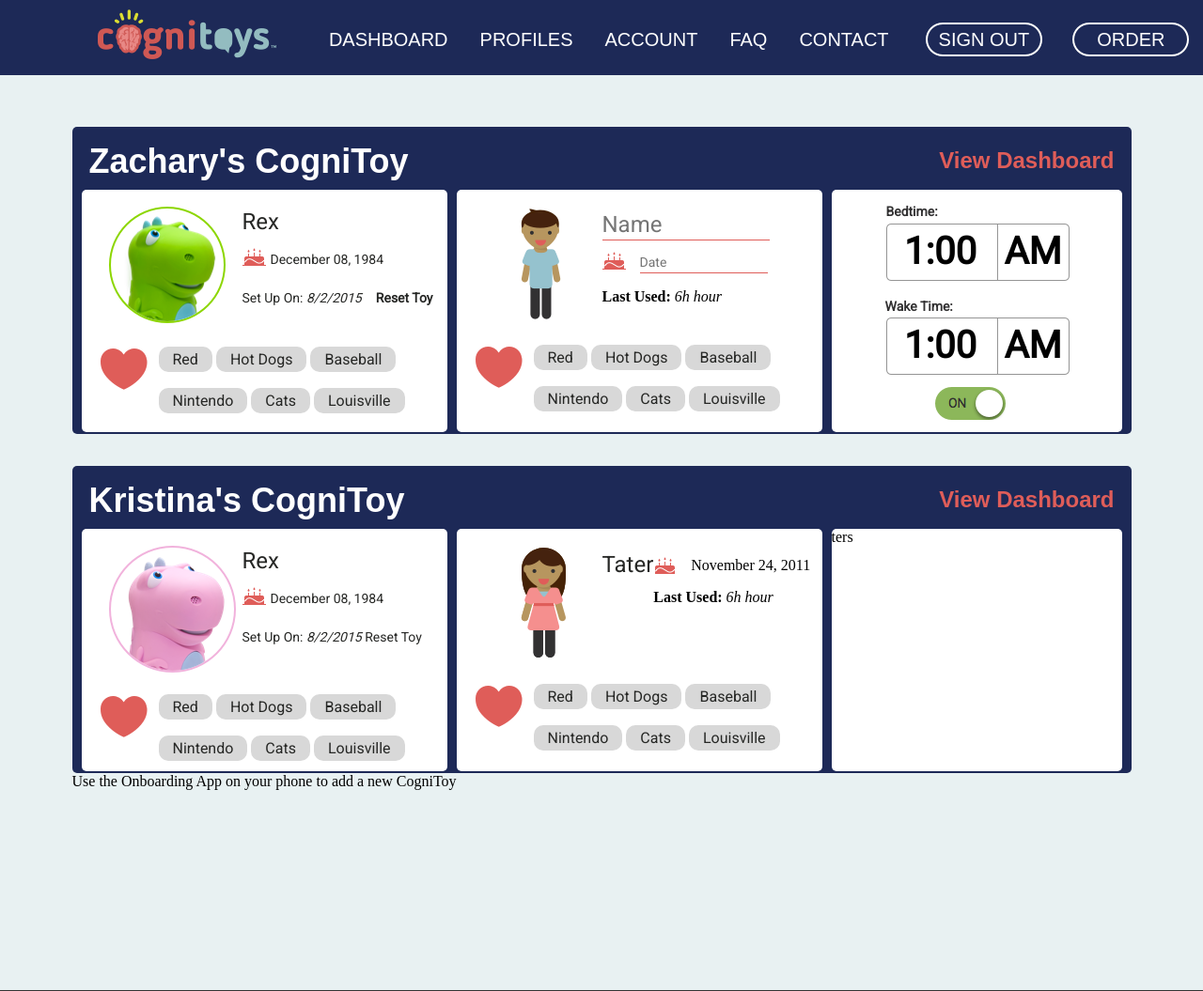
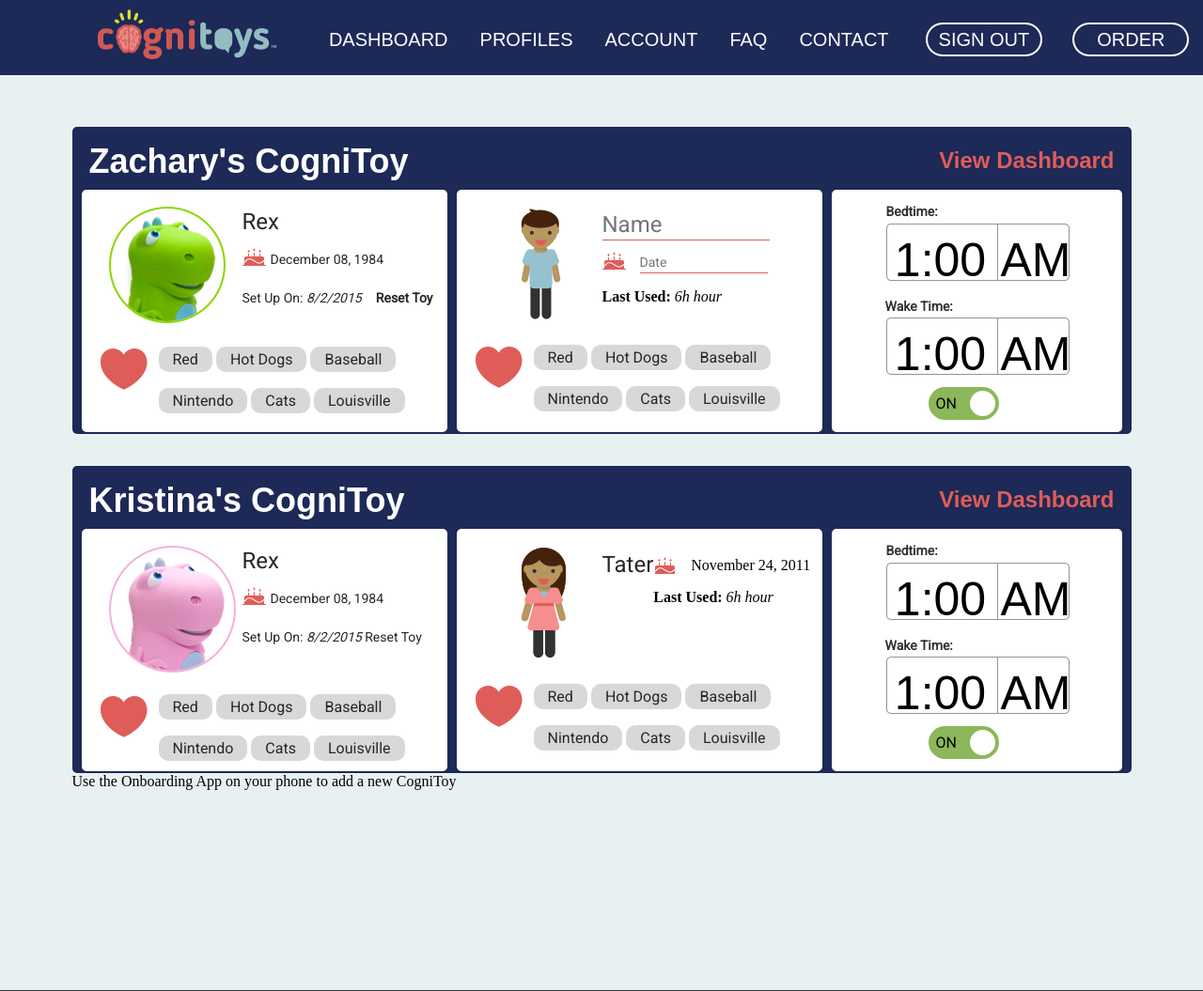
Before and after one commit to CV-AO/cogni_web, a PHP site: page /profiles.php in a window 1280 px wide; the page is wider, and only the part inside the window is pictured. Shown: the top 1055 px of that part at 94% size. Run offline with PHP 8.4, Linux system fonts and the light colour scheme; some libraries are stand-ins or nearby versions; some web fonts are replaced.

Commit message:
bugs gone, all is working well

```diff
--- a/js/timePicker.js
+++ b/js/timePicker.js
@@ -1,3 +1,35 @@
+var clickoff = null;
+var selectOpened = false;
+
+function onoffToggle(id){
+  curr = $('.'+id).attr('val')
+  if (curr == 'off'){
+    $( ".onoffcircle" ).animate({
+    right: "44px",
+    }, 300, function() {
+      $('.offtext').show()
+    });
+    $('.'+id).css('background','gainsboro')
+    $('.'+id).attr('val', 'on')
+
+    $('.ontext').hide()
+  }else{
+    $( ".onoffcircle" ).animate({
+    right: "4px",
+    }, 300, function() {
+      $('.ontext').show()
+    });
+    $('.'+id).css('background','#8cb75a')
+    $('.'+id).attr('val', 'off')
+    $('.offtext').hide()
+
+  }
+}
+
+function clickoff(){
+$('.timeChange').attr('val','contracted')
+}
+
 function zeroPad(num, places) {
   var zero = places - num.toString().length + 1;
   return Array(+(zero > 0 && zero)).join("0") + num;
@@ -5,7 +37,6 @@
 
 
 function buildTimePicker() {
-    $('#timePicker').remove();
     var result = document.createElement('div');
     result.setAttribute('id','timePicker');
     var result2 = document.createElement('div');
@@ -53,58 +84,99 @@
     return result2;
 }
 
+//$('#timePicker').html(buildTimePicker());
+//document.getElementById('timePicker').appendChild(buildTimePicker());
 
 $(function(){
-
+  $('.offtext').hide()
   $('body').click(function(){
+    if (selectOpened) {
+        selectOpened = false;
+    }
     if (!$(event.target).closest('#timePicker, #profiles_toydetail_block_bottom_three_two, #profiles_toydetail_block_bottom_three_four').length) {
       $('#timePicker').remove();
-    }
+      $('.timeChange').attr('val','contracted')
+     }
   });
 
   $('.timeChange').on('click', '.ampmswitch', function(){
+    //alert('clickActivated');
 
+    //change background
+    //$('.ampmswitch').css('background','#ccc');
     $(this).css('background','#f44');
     //change am or pm to display
     var switchId = $(this).attr('id');
 
 
+    //alert(switchId);
+
     if(switchId == 'selectAM'){
+      //alert('AM');
       $(this).parents('.timeChange').find('.timeset2').html('AM');
+
     } else if (switchId == 'selectPM'){
+      //alert('PM');
       $(this).parents('.timeChange').find('.timeset2').html('PM');
+
     }
 
     $(this).parents('.timeChange').find('#timeBox').remove();
-      $('#timePicker').remove();
+      //$('#timePicker').remove();
+    $('.timeChange').attr('val','contracted')
+    clickoff();
+
+
   });
 
 
   $('.timeChange').click(function(){
+
+      //get current time
      var currTime =$(this).find('.timeset1').text();
      currTime = currTime.split(":");
+     var currAMPM =$(this).find('.timeset2').text();
+     //close out any other timepickers
+     id = $(this).attr('id')
+     $( ".timeChange" ).each(function(index) {
+        if($(this).attr('val') == 'expanded'){
+          if($(this).attr('id') == id){
+            return
+          }
+          a = $(this).find('#timePicker')
+          console.log('found one')
+          console.log(a.attr('id'))
+          a.remove()
+          $('.timeChange').attr('val','contracted')
+        }
+     });
+     if($(this).attr('val') == 'contracted'){
+        $(this).append(buildTimePicker());
+        $(this).attr('val','expanded')
+        if(currAMPM == 'AM'){
+          //$('.ampmswitch').css('background','#ccc');
 
-     var currAMPM =$(this).find('.timeset2').text();
-    $(this).append(buildTimePicker());
+          $('#selectAM').css('background','#df5d59');
+        } else if (currAMPM == 'PM'){
+          // $('.ampmswitch').css('background','#ccc');
 
+          $('#selectPM').css('background','#df5d59');
 
-    if(currAMPM == 'AM'){
-
-      $('#selectAM').css('background','#f44');
-    } else if (currAMPM == 'PM'){
-      $('#selectPM').css('background','#f44');
-
-    }
+        }
 
 
 
-      $(this).find('#hour option[value="'+currTime[0]+'"]').attr("selected","selected");
-      $(this).find('#minute option[value="'+currTime[1]+'"]').attr("selected","selected");
+          $(this).find('#hour option[value="'+currTime[0]+'"]').attr("selected","selected");
+          $(this).find('#minute option[value="'+currTime[1]+'"]').attr("selected","selected");
+
+        //clickoff = 1;
+    }
   });
 
 
   $('.timeChange').on( 'click', '#hour', function(){
     console.log('hour minute clicked');
+    selectOpened = 1;
   });
 
 
--- a/profiles.php
+++ b/profiles.php
@@ -1,5 +1,5 @@
 <?php include 'header.php';?>
-<div id="profiles_container">
+</div><div id="profiles_container">
 	<div id="profiles_content">
 <!-- first block -->
 	<div id="profiles_toydetail_block_one">
@@ -77,16 +77,20 @@
 				</div>
 				<div id="profiles_toydetail_block_bottom_three">
 					<div id="profiles_toydetail_block_bottom_three_one">Bedtime:</div>
-					<div id="profiles_toydetail_block_bottom_three_two" class="timeChange">
+					<div id="profiles_toydetail_block_bottom_three_two" class="timeChange" val='contracted'>
 					  <div class="timeset1 tsf">1:00</div>
-            <div class="timeset2 tsf">AM</div>
+            			<div class="timeset2 tsf">AM</div>
 					</div>
 					<div id="profiles_toydetail_block_bottom_three_three">Wake Time:</div>
-					<div id="profiles_toydetail_block_bottom_three_four"  class="timeChange">
+					<div id="profiles_toydetail_block_bottom_three_four"  class="timeChange" val='contracted'>
             <div class="timeset1 tsf">1:00</div>
             <div class="timeset2 tsf">AM</div>
 					</div>
-					<div id="profiles_toydetail_block_bottom_three_five"></div>
+					<div class="profiles_toydetail_block_bottom_three_five" val='off' onclick="javascript:onoffToggle('profiles_toydetail_block_bottom_three_five');return false;">
+						<div class='onoffcircle'></div>
+						<div class='onoffbuttontext offtext'>OFF</div>
+						<div class='onoffbuttontext ontext'>ON</div>
+					</div>
 				</div>
 			</div>
 		</div>
@@ -148,11 +152,26 @@
 					</div>
 				</div>
 				<div id="profiles_toydetail_block_bottom_three">
-				ters
+					<div id="profiles_toydetail_block_bottom_three_one">Bedtime:</div>
+					<div id="profiles_toydetail_block_bottom_three_two" class="timeChange" val='contracted'>
+					  <div class="timeset1 tsf">1:00</div>
+            			<div class="timeset2 tsf">AM</div>
+					</div>
+					<div id="profiles_toydetail_block_bottom_three_three">Wake Time:</div>
+					<div id="profiles_toydetail_block_bottom_three_four"  class="timeChange" val='contracted'>
+            		<div class="timeset1 tsf">1:00</div>
+            		<div class="timeset2 tsf">AM</div>
+					</div>
+					<div class ="profiles_toydetail_block_bottom_three_five" val='off' onclick="javascript:onoffToggle('profiles_toydetail_block_bottom_three_five');return false;">
+						<div class='onoffcircle'></div>
+						<div class='onoffbuttontext offtext'>OFF</div>
+						<div class='onoffbuttontext ontext'>ON</div>
+					</div>
 				</div>
 			</div>
 		</div>
 		<div id="profiles_bottom">Use the Onboarding App on your phone to add a new CogniToy</div>
 	</div>
 </div>
+
 <?php include 'footer.php'; ?>
--- a/style.css
+++ b/style.css
@@ -267,18 +267,22 @@
 #profiles_toydetail_block_bottom_three_two {float:left;margin:4px 0 0 56px;padding:0;height:67px;width:201px;background:url(images/profile-timepicker-bg.png)no-repeat;}
 #profiles_toydetail_block_bottom_three_three {float:left;margin:14px 0 0 57px;padding:0;height:15px;width:200px;color:#323132;font-size:14px;font-family:'Roboto',san-serif;font-weight:700;}
 #profiles_toydetail_block_bottom_three_four {float:left;margin:4px 0 0 56px;padding:0;height:67px;width:201px;background:url(images/profile-timepicker-bg.png)no-repeat;}
-#profiles_toydetail_block_bottom_three_five {background:url(images/o-n-button.png)no-repeat;width:75px;height:35px;margin:210px 0 0 110px;}
+.profiles_toydetail_block_bottom_three_five {position:relative;background:#8cb75a;border-radius:500px;width:75px;height:35px;margin:210px 0 0 103px;}
+.onoffcircle{position:absolute;top:4px;right:4px;background:white;height:27px;width:27px;border-radius:15px;}
+.onoffbuttontext{position:absolute;top:8px;font-family:'Roboto',sans-serif;}
+.ontext{left:8px;}
+.offtext{right:8px;}
 input.profiles_name {border:0;border-bottom:1px solid #df5d59;overflow:hidden;resize:none;width:178px;background:white;color:#262725;font-family:'Roboto',sans-serif;outline:0;padding:0 0 4px 0;margin:0;height:30px;font-size:24px;}
 input.profiles_date {border:0;border-bottom:1px solid #df5d59;overflow:hidden;resize:none;width:136px;background:white;color:#262725;font-family:'Roboto',sans-serif;outline:0;padding:0;margin:0;height:23px;font-size:14px;}
 .timeset1{display: inline-block;height: 100%;vertical-align: middle;width: 120px;}
 .timeset2{display: inline-block;height: 100%;vertical-align: middle;width: 69px;}
-.tsf{font-family: "Roboto",sans-serif;font-size: 40px; font-weight: 600;display: inline-block;  padding: 7px 0 0 0;text-align: center;vertical-align: middle;}
+.tsf{font-family: "BloggerSans",sans-serif;font-size: 50px;display: inline-block;  padding: 11px 0 0 0;text-align: center;vertical-align: middle;}
 .timeChange {position: relative;}
-#timebox{position : absolute;top: 80%;}
-#timePicker {background: #fbfbfb;border: 1px solid #000;border-radius: 7px;font-family: "Roboto",sans-serif;font-size: 24px ; font-weight: 600;display: block;padding: 20px 0;position: relative;text-align: center;width: 180px;z-index: 22;}
-#timePicker select {font-size: 16px;font-weight: 600;height: 35px;position: relative;pointer-events: auto;width: 60px;}
+#timebox{position : absolute;top: 113%;}
+#timePicker {background: #fbfbfb;border: 1px solid #000;border-radius: 5px;font-family: "Roboto",sans-serif;font-size: 24px ; font-weight: 600;display: block;padding: 20px 0;position: relative;text-align: center;width: 195px;z-index: 22;}
+#timePicker select {font-size: 22px;font-weight: 600;height:30px;position: relative;pointer-events: auto;width: 60px;}
 #timePicker:after, #timePicker:before {bottom: 100%;left: 50%;border: solid transparent;content: " ";height: 0;width: 0;position: absolute;pointer-events: inherit;}
 #timePicker:after {border-bottom-color: #fbfbfb;border-width: 15px;margin-left: -15px;}
 #timePicker:before {border-bottom-color: #000;border-width: 16px;margin-left: -16px;}
-.ampmpill {border-radius: 8px;box-sizing: border-box;font-family: "Roboto",sans-serif;font-size: 0px;height: 22px;margin: 20px auto 0 auto;overflow: hidden;width: 130px;}
-.ampmpill .ampmswitch {background: #ccc;color: #fff;cursor: pointer;display: inline-block;font-size: 16px;height: 22px;padding: 2px 0 0 0;text-align: center;width: 50%;}
+.ampmpill {border-radius: 8px;box-sizing: border-box;font-family: "Roboto",sans-serif;font-size: 0px;height:30px;margin: 20px auto 0 auto;overflow: hidden;width: 140px;}
+.ampmpill .ampmswitch {background: #ccc;color: #fff;cursor: pointer;display: inline-block;font-size: 16px;height: 30px;padding: 5px 0 0 0;text-align: center;width: 50%;}
```
